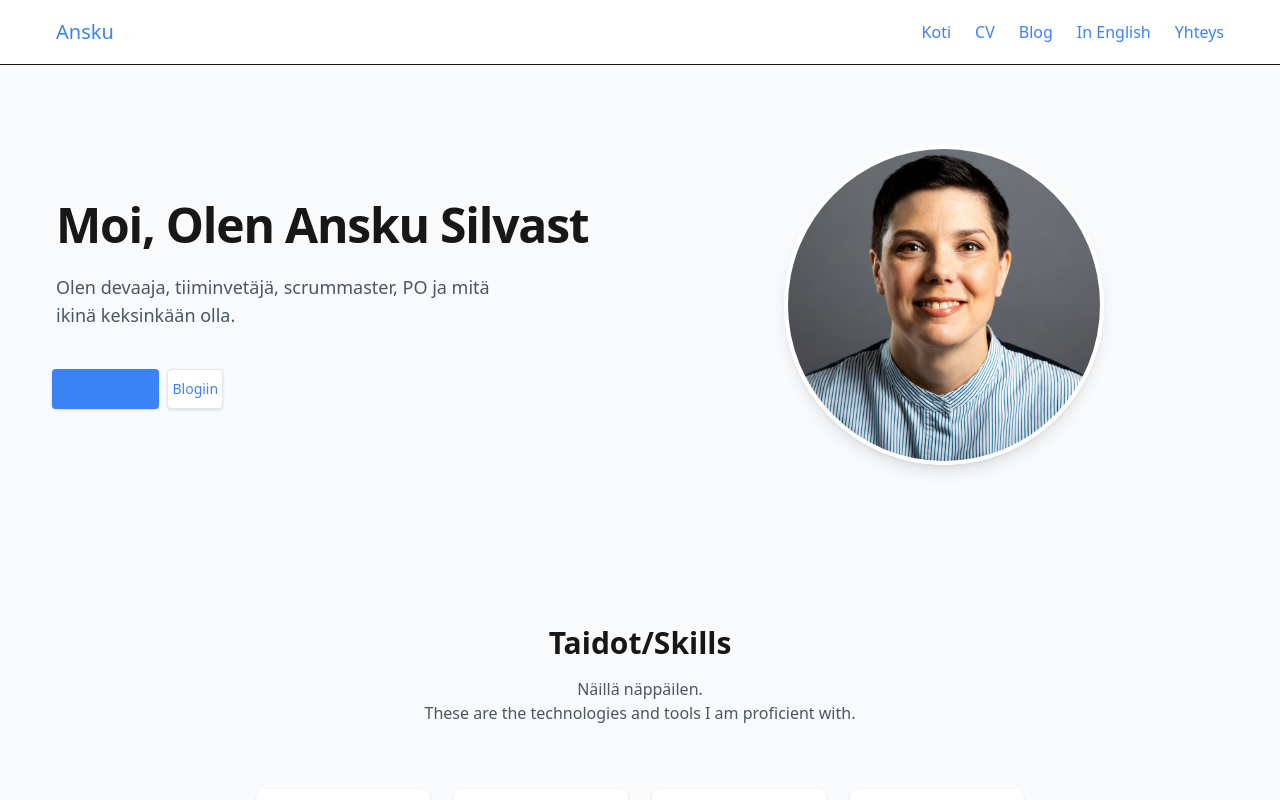
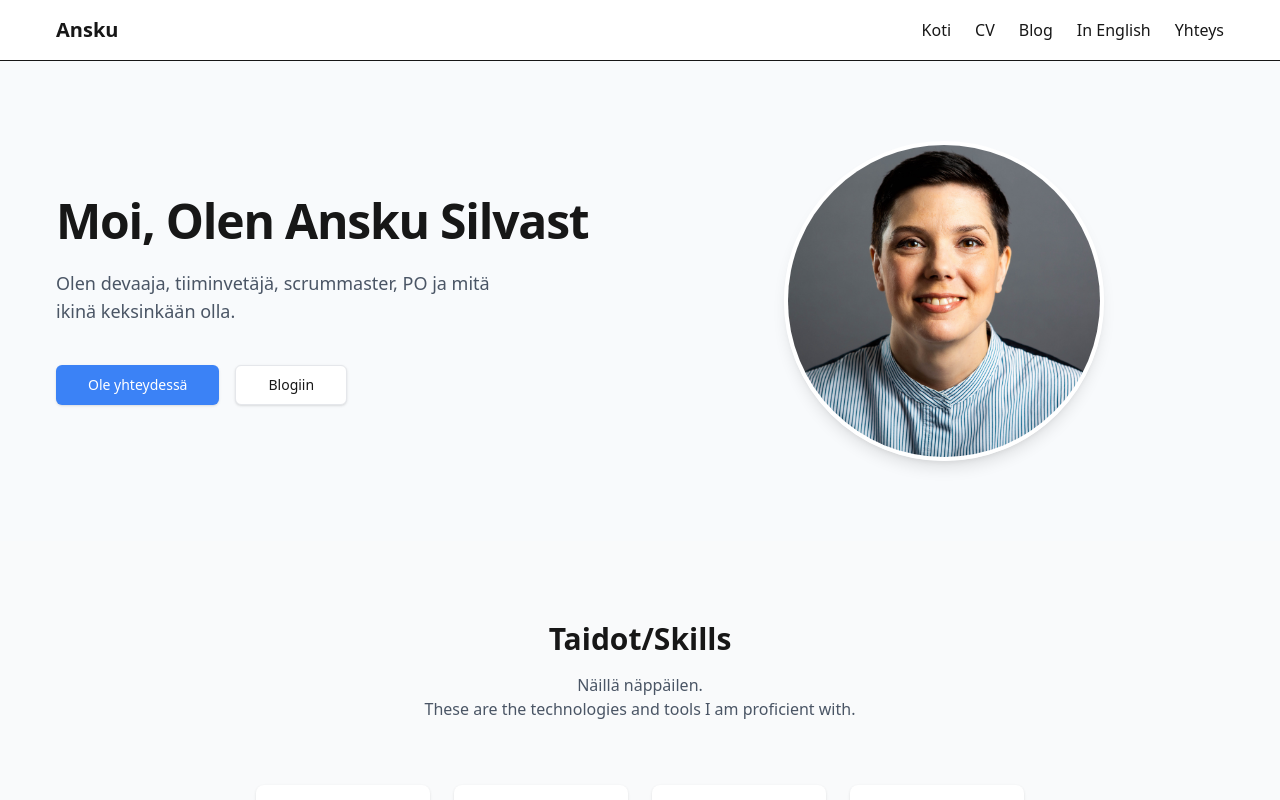
Before and after one commit to Silvast/anskufail-new, a Next.js app: page / in a window 1280 px wide. Shown: the top 800 px of the page. Built offline with nearby package versions, Linux system fonts and the light colour scheme.

Commit message:
edited link styles

```diff
--- a/src/app/globals.css
+++ b/src/app/globals.css
@@ -110,7 +110,7 @@ hr {
   /* Removes default border from wp html */
 }
 
-a {
+.prose a {
   color: #3b82f6;
   text-decoration: none;
   transition: all 0.2s;
```
